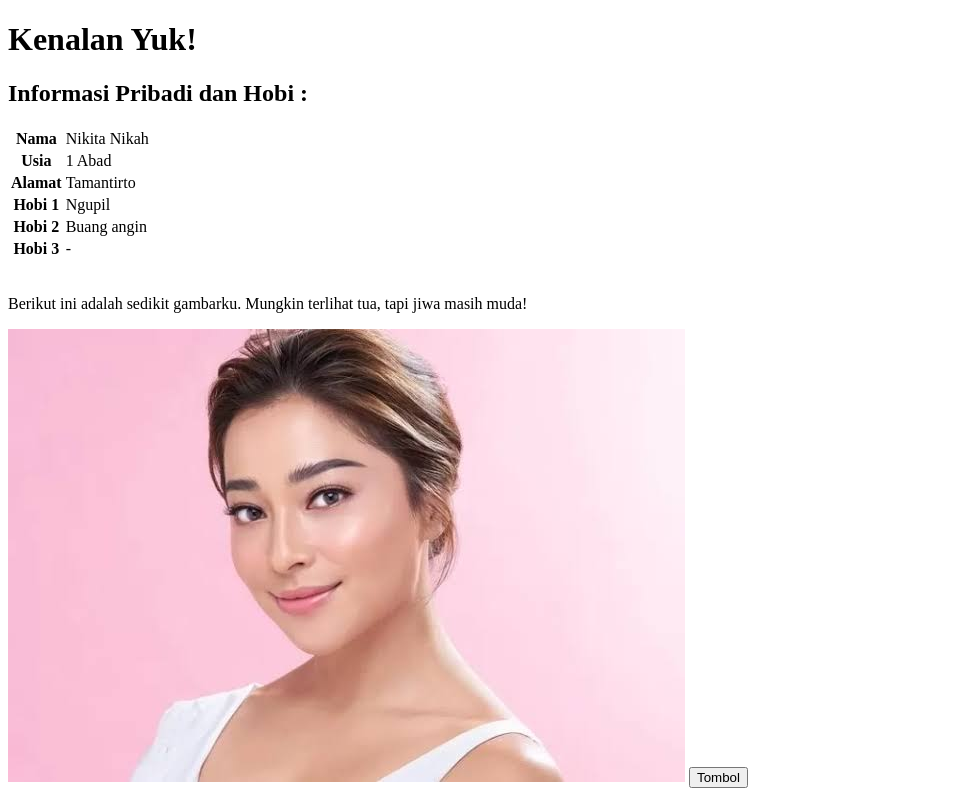
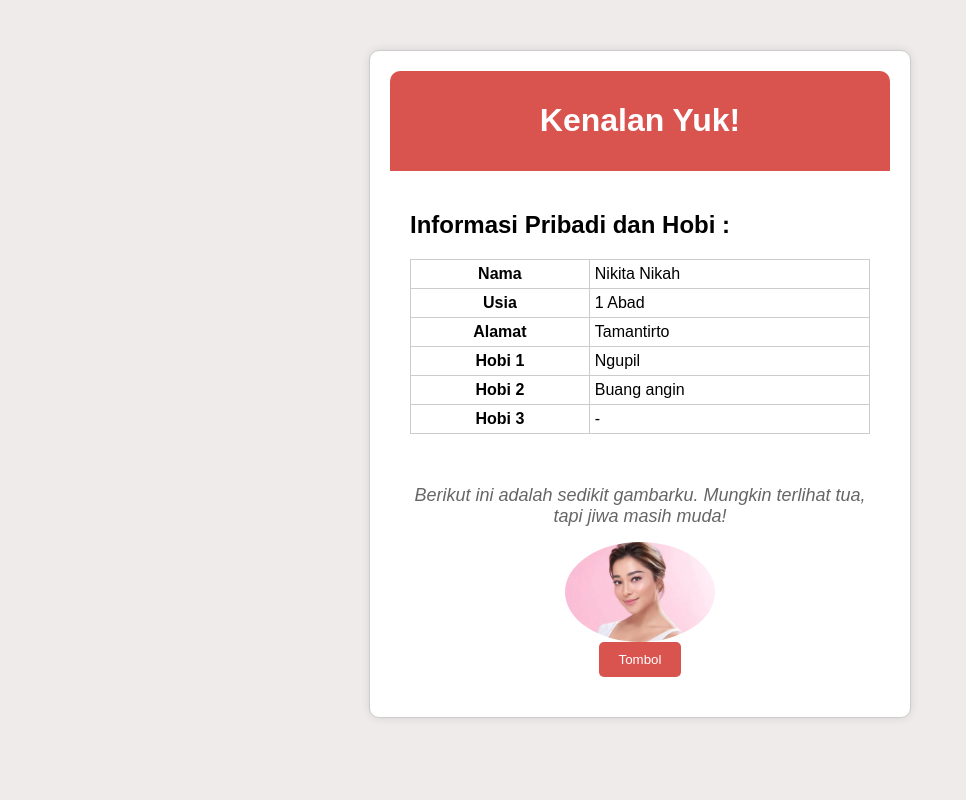
Before and after one commit to AffraAdiWirawan/Exercis1_149, a plain HTML site: page index.html in a window 1280 px wide. Shown: the whole page, without its empty margins (0-966 px from the left). Drawn offline with Linux system fonts and the light colour scheme.

Commit message:
disini perlu style atau css karena untuk mendesign halaman agar lebih bagus

```diff
--- a/index.html
+++ b/index.html
@@ -4,7 +4,80 @@
   <meta charset="UTF-8">
   <meta name="viewport" content="width=device-width, initial-scale=1.0">
   <title>Kenalan Yuk!</title>
+  <style>
+    body {
+      font-family: Arial, sans-serif;
+      margin: 0;
+      padding: 0;
+      background-color: #f0ebeb; /* Light pink background */
+    }
 
+    .container {
+      width: 500px; /* Adjust width as needed */
+      margin: 50px auto; /* Add some margin for spacing */
+      border: 1px solid #ccc; /* Add a light border */
+      border-radius: 10px; /* Rounded corners */
+      padding: 20px;
+      background-color: white; /* White background for content */
+      box-shadow: 0 0 10px rgba(0, 0, 0, 0.1); /* Subtle shadow effect */
+    }
+
+    .header {
+      background-color: #d9534f; /* Light red background */
+      color: white;
+      padding: 10px;
+      text-align: center;
+      border-top-left-radius: 10px; /* Maintain rounded corners for header */
+      border-top-right-radius: 10px; /* Maintain rounded corners for header */
+    }
+
+    .content {
+      padding: 20px;
+    }
+
+    .table {
+      border-collapse: collapse;
+      width: 100%;
+      margin-bottom: 15px; /* Add space below the table */
+    }
+
+    th, td {
+      border: 1px solid #ccc;
+      padding: 5px;
+    }
+
+    .image {
+      display: block;
+      margin: 0 auto; /* Center the image horizontally */
+      width: 150px; /* Adjust width as needed */
+      height: 100px; /* Adjust height as needed */
+      border-radius: 50%; /* Make the image a circle */
+    }
+
+    .button {
+      display: block;
+      margin: 0 auto; /* Center the button horizontally */
+      padding: 10px 20px;
+      background-color: #d9534f; /* Same color as header */
+      color: white;
+      border: none; /* Remove border for cleaner look */
+      border-radius: 5px; /* Add rounded corners to button */
+      cursor: pointer; /* Change cursor to indicate clickability */
+    }
+
+    .button:hover { /* Button hover effect */
+      background-color: #c94741; /* Slightly darker shade on hover */
+    }
+
+    /* Styles for the paragraph */
+    .paragraph {
+      text-align: center; /* Center align the text */
+      font-size: 18px; /* Increase font size */
+      margin-bottom: 15px; /* Add space below the paragraph */
+      font-style: italic; /* Italicize the text */
+      color: #666; /* Set text color to a darker shade of gray */
+    }
+  </style>
 </head>
 <body>
   <div class="container">
```
